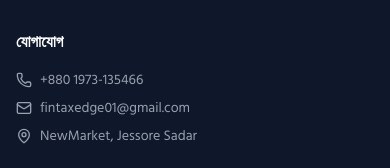
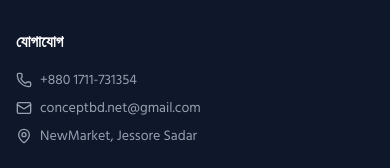
Before and after one commit to Taj3D/System-Toolkit, a Next.js app: page / in a window 390 px wide. Shown: the part 5655-5823 px from the top of the page. Built offline with nearby package versions, Linux system fonts and the light colour scheme.

Commit message:
Revert: Restore original business contact info (phone, WhatsApp, email)

```diff
--- a/src/app/api/order/route.ts
+++ b/src/app/api/order/route.ts
@@ -143,13 +143,13 @@ function getCustomerEmailHtml(order: { name: string; mobile: string; email: stri
             <div class="payment-box">
               <p style="margin: 0; color: #92400e;">
                 <strong>📱 পেমেন্ট পদ্ধতি:</strong><br>
-                বিকাশ/নগদ: <strong>+880 1973-135466</strong><br>
+                বিকাশ/নগদ: <strong>+880 1711-731354</strong><br>
                 পেমেন্ট করুন এবং স্ক্রিনশট WhatsApp এ পাঠান।
               </p>
             </div>
 
             <div style="text-align: center;">
-              <a href="https://wa.me/8801973135466?text=${encodeURIComponent('হ্যালো, আমি অর্ডার কনফার্ম করতে চাই। অর্ডার আইডি: #' + order.orderIdShort)}"
+              <a href="https://wa.me/8801711731354?text=${encodeURIComponent('হ্যালো, আমি অর্ডার কনফার্ম করতে চাই। অর্ডার আইডি: #' + order.orderIdShort)}"
                  class="whatsapp-btn">
                 💬 WhatsApp এ যোগাযোগ করুন
               </a>
--- a/src/app/page.tsx
+++ b/src/app/page.tsx
@@ -17,12 +17,12 @@ import Link from 'next/link'
 const BUSINESS_INFO = {
   company: 'NextGen Digital Studio',
   facebook: 'https://www.facebook.com/nextgendigitalstudio',
-  phone: '+880 1973-135466',
-  whatsappNumber: '8801973135466',
-  email: 'fintaxedge01@gmail.com',
+  phone: '+880 1711-731354',
+  whatsappNumber: '8801711731354',
+  email: 'conceptbd.net@gmail.com',
   address: 'NewMarket, Jessore Sadar',
-  bkashNumber: '01973135466',
-  nagadNumber: '01973135466'
+  bkashNumber: '01711731354',
+  nagadNumber: '01711731354'
 }
 
 // ============ PRICING PLANS ============
```
